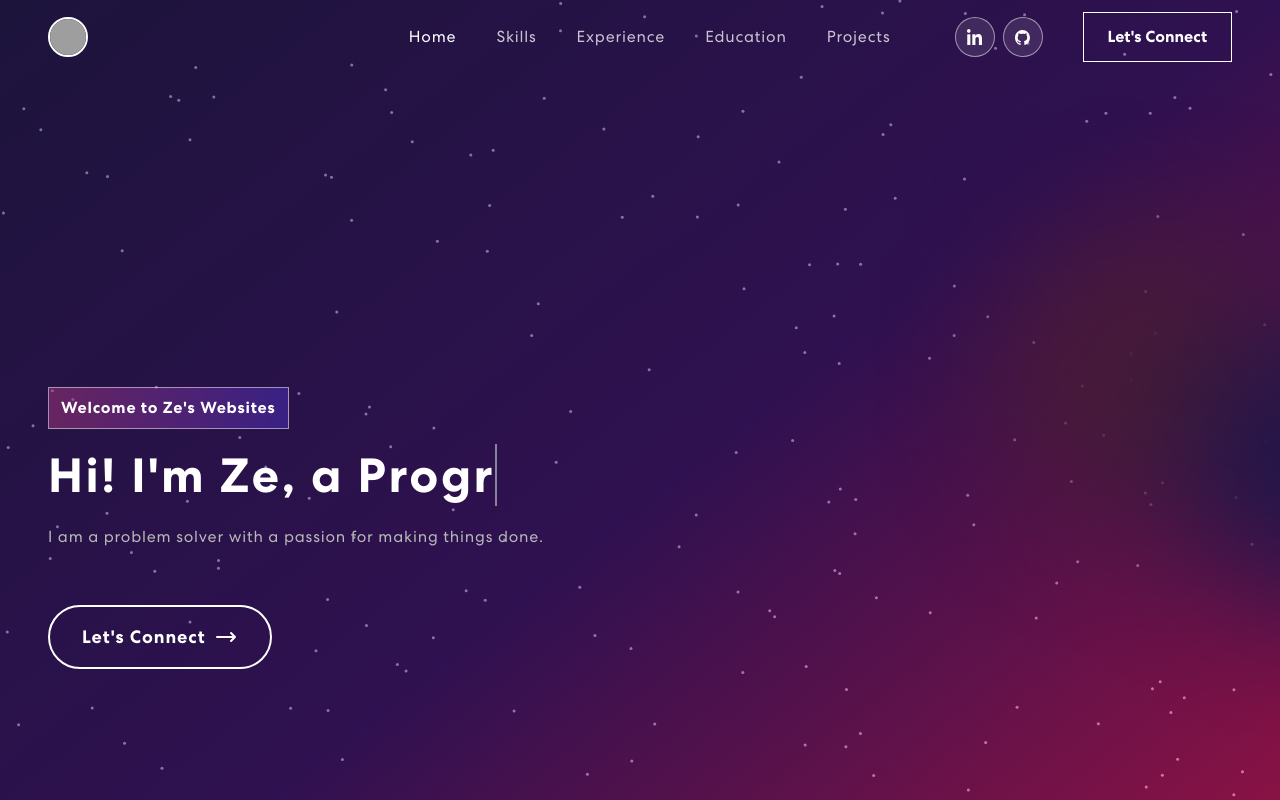
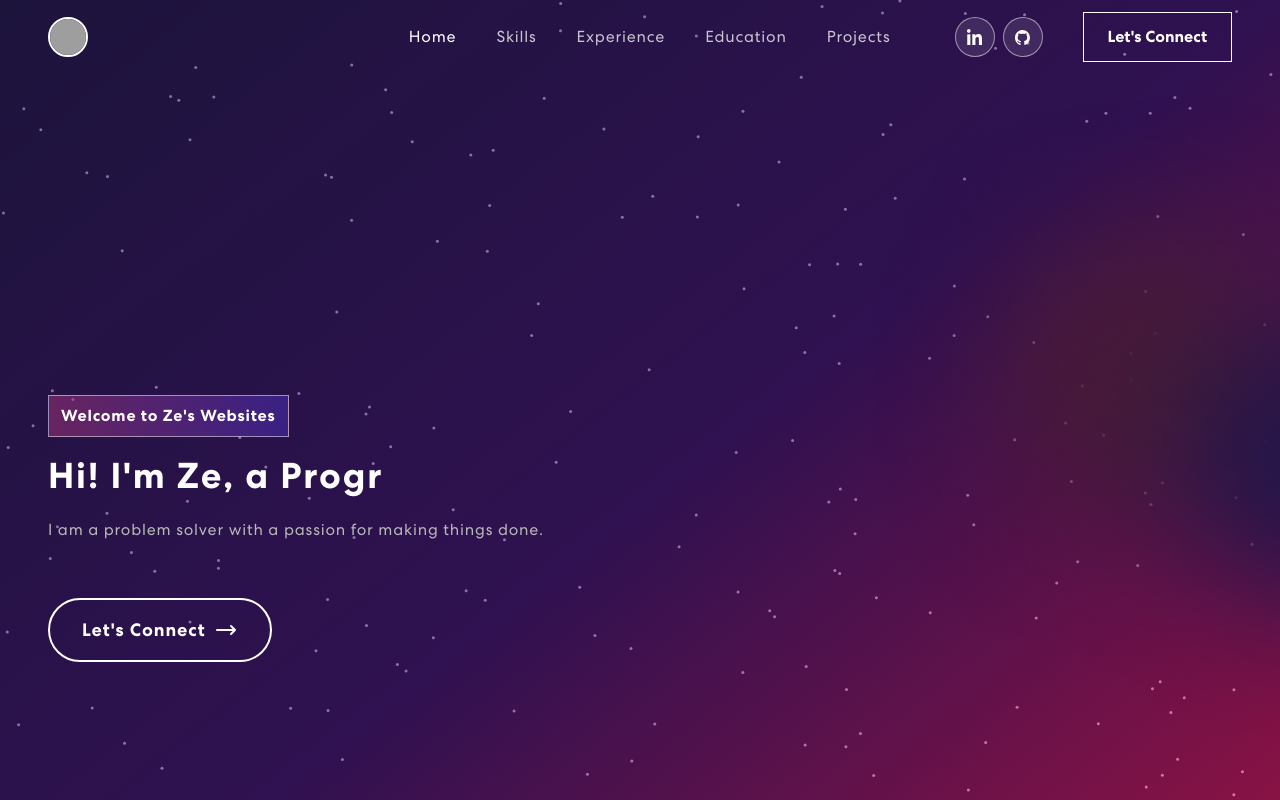
Before and after one commit to ZeLiu369/Personal_profolio, a React (Create React App) app: page / in a window 1280 px wide. Shown: the top 800 px of the page. Built offline with nearby package versions, Linux system fonts and the light colour scheme; grey boxes are pictures that could not be loaded.

Commit message:
change typer effect

```diff
--- a/src/components/Banner.js
+++ b/src/components/Banner.js
@@ -91,9 +91,13 @@ const Banner = () =>
                 <div className="grid grid-cols-1 lg:grid-cols-2 gap-8 items-center min-h-screen">
                     <div className="w-full order-2 lg:order-1">
                         <span className="font-bold tracking-wider py-2 px-3 bg-gradient-to-r from-primary/50 to-primary-dark/50 border border-white border-opacity-50 text-xl mb-4 inline-block sm:text-base">Welcome to Ze's Websites</span>
-                        <h1 className="text-6xl font-bold tracking-wider leading-none mb-5 block sm:text-3xl md:text-4xl lg:text-4xl xl:text-5xl xl:leading-tight">
-                            Hi! I'm Ze, a <span className="txt-rotate" dataPeriod="1000" data-rotate='[ "Web Developer", "Web Designer", "UI/UX Designer" ]'>
-                                <span className="wrap border-r-2 border-gray-400 border-opacity-80">{text}</span>
+                        <h1 className="text-5xl font-bold tracking-wider leading-none mb-5 block sm:text-2xl md:text-3xl lg:text-3xl xl:text-4xl 2xl:text-5xl xl:leading-tight">
+                            <span className="inline-block">Hi! I'm Ze, a</span>{' '}
+                            <span className="txt-rotate inline-block" dataPeriod="1000" data-rotate='[ "Web Developer", "Web Designer", "UI/UX Designer" ]'>
+                                <span className="wrap inline-block min-w-[200px] sm:min-w-[150px] md:min-w-[170px] lg:min-w-[170px] xl:min-w-[200px] text-left">
+                                    {text}
+                                    <span className="typing-cursor border-r-2 border-gray-400 ml-1"></span>
+                                </span>
                             </span>
                         </h1>
                         <p className="text-light-muted text-lg tracking-wider leading-6 w-full md:text-sm xl:text-base">I am a problem solver with a passion for making things done.</p>
--- a/src/index.css
+++ b/src/index.css
@@ -94,6 +94,20 @@
   }
 }
 
+/* Blinking cursor animation */
+@keyframes blink {
+  0%, 50% {
+    opacity: 1;
+  }
+  51%, 100% {
+    opacity: 0;
+  }
+}
+
+.typing-cursor {
+  animation: blink 1s infinite;
+}
+
 code {
   font-family: source-code-pro, Menlo, Monaco, Consolas, 'Courier New',
     monospace;
```
